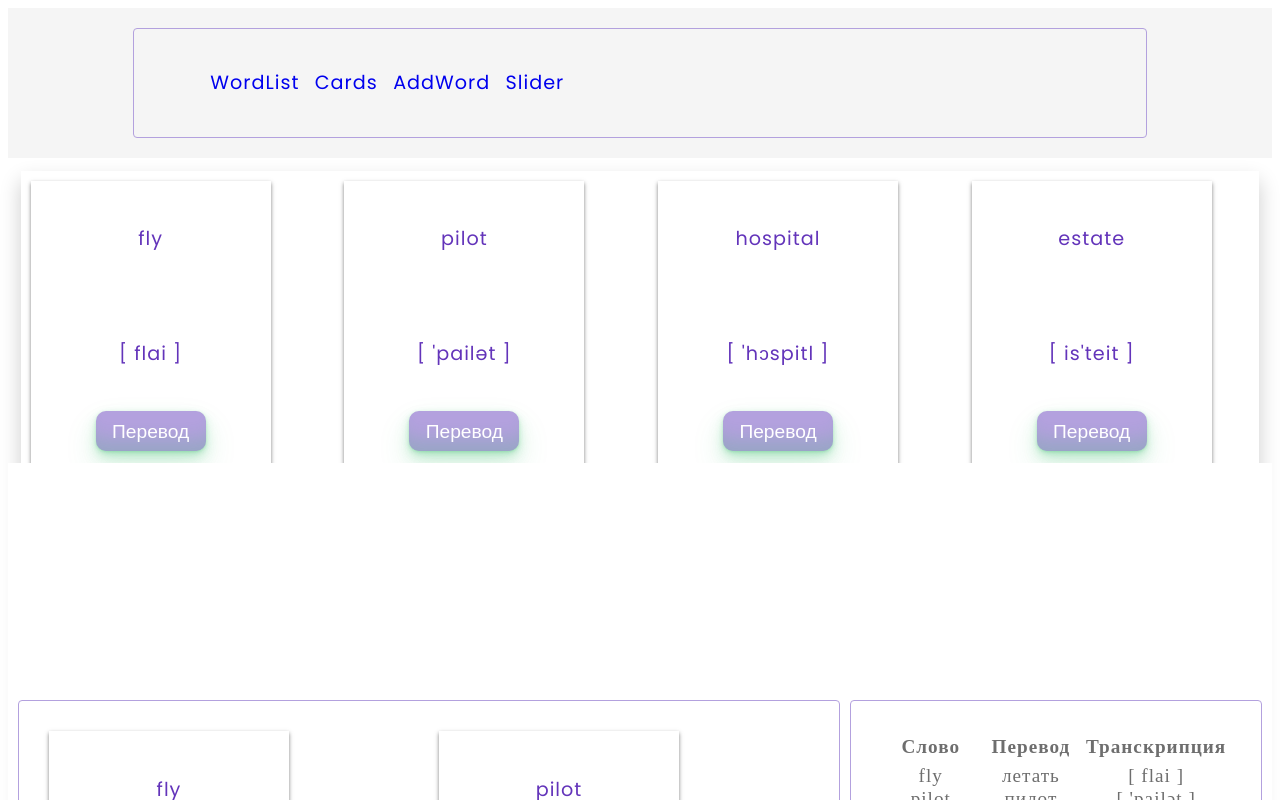
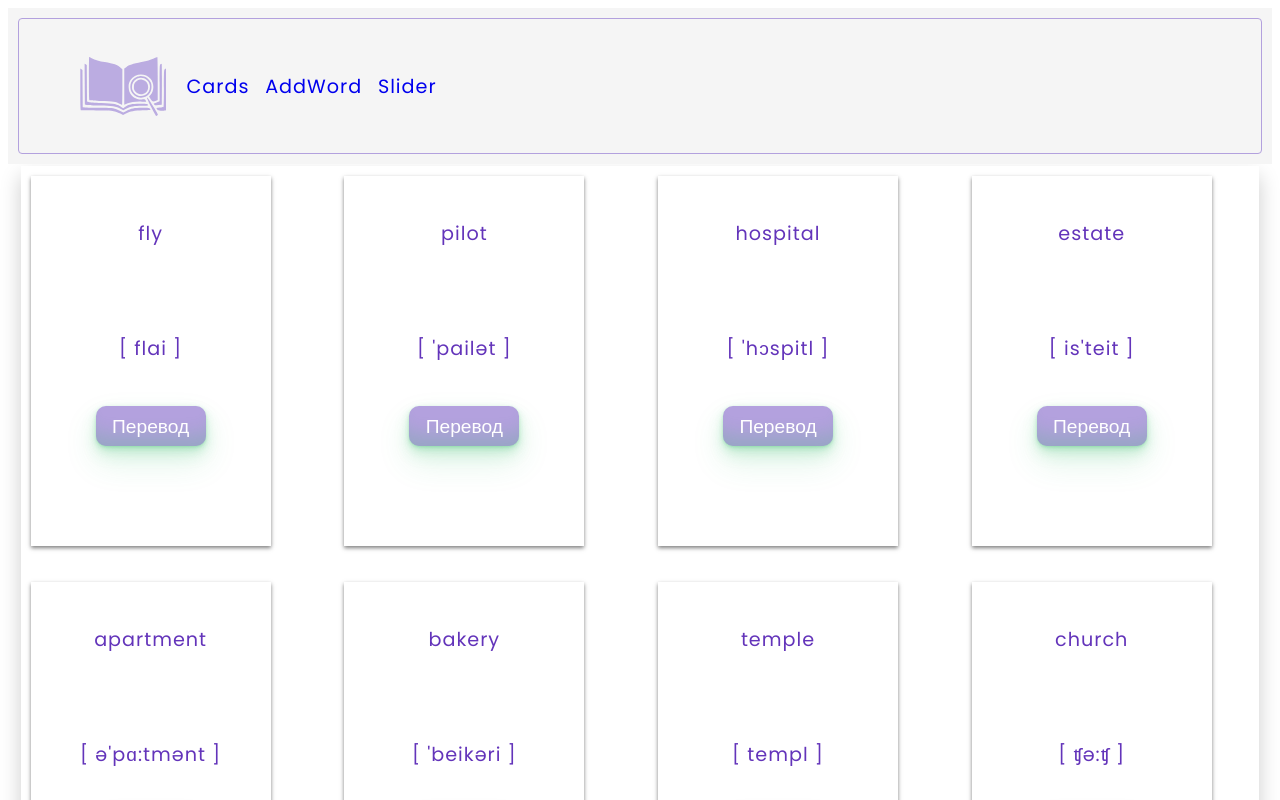
Before and after one commit to Oksanka848/LangCart, a React app in the folder langus/: page /Cards in a window 1280 px wide. Shown: the top 800 px of the page. Built offline with nearby package versions, Linux system fonts and the light colour scheme.

Commit message:
add header routs

```diff
--- a/langus/src/App.js
+++ /dev/null
@@ -1,22 +0,0 @@
-import Main from './components/Main/Main';
-import Header from './components/Header/Header';
-import Footer from './components/Footer/Footer';
-import './App.scss';
-
-export default function App() {
-  return (
-    <>
-      <div className='App'>
-        <header>
-          <Header />
-        </header>
-        <main>
-          <Main />
-        </main>
-        <footer>
-          <Footer />
-        </footer>
-      </div>
-    </>
-  );
-}
--- a/langus/src/components/Header/Header.jsx
+++ b/langus/src/components/Header/Header.jsx
@@ -1,29 +1,17 @@
 import React from 'react'
-import {
-  BrowserRouter as Router,
-
-  Routes,
-  Route,
-  Link
-} from "react-router-dom";
-import words from '../diction.json';
-import AddWordList from '../AddWord/AddWordList';
-import Cards from '../Cards/Cards';
+import { Link } from "react-router-dom";
 import style from './style.module.scss';
-import WordList from '../WordList/WordList';
-import Slider from '../Slider/Slider';
 
 export default function Header() {
   return (
     <>
-      <Router>
       <div className={style.header_container}>
         <div className={style.header_wrapp}>
           <div className={style.header_section}>
             <nav>
               <ul>
                 <li>
-                    <Link to="/WordList">WordList</Link>
+                  <Link to="/WordList"><span className={style.logo}></span></Link>
                 </li>
                 <li>
                   <Link to="/Cards">Cards</Link>
@@ -39,24 +27,6 @@ export default function Header() {
           </div>
         </div>
       </div>
-        <div className={style.container_wrap}>
-          <Routes>
-            <Route path="/Cards" element={
-              <div className={style.cardrow}>
-                {
-                  words.map((word) =>
-                    <Cards key={word.id} en={word.en} ru={word.ru} tr={word.tr}>
-                    </Cards>
-                  )
-                }
-              </div>
-            } />
-            <Route path="/WordList" element={<WordList />} />
-            <Route path="/AddWordList" element={<AddWordList />} />
-            <Route path="/Slider" element={<Slider />} />
-          </Routes>
-        </div>
-      </Router>
     </>
   );
 }
--- a/langus/src/components/Header/style.module.scss
+++ b/langus/src/components/Header/style.module.scss
@@ -1,7 +1,6 @@
 @import "../style.scss";
 
 .header_container {
-    padding: 0.5em 6em;
   top: 0;
   z-index: 10;
   background-color: rgb(245, 245, 245);
@@ -16,29 +15,33 @@
   align-items: center;
 }
 
-.header_section{
+.header_section {
   flex-basis: 350px;
   flex-grow: 1;
-    margin: 10px 10px;
+  margin: 10px;
   display: flex;
   align-items: center;
   justify-content: space-between;
-    padding: 2%;
   border: 1px solid $normal-purple-color;
   border-radius: 4px;
   color: $dark-orange-color;
   color: rgb(99, 52, 186);
 }
-.container_wrap {
-    place-content: start center;
-    margin: 1%;
+
+.logo {
   display: flex;
-    flex-direction: column;
-    box-shadow: 0 10px 20px rgba(0, 0, 0, 0.2);
+  height: 96px;
+  width: 96px;
+  background-size: 90%;
+  background-repeat: no-repeat;
+  background-position: center center;
+  background-image: url('mylogo.svg');
+
+  &:hover {
+    color: $dark-purple-color;
+    transform: scale(1.17);
+    transition: all 0.4s cubic-bezier(0.175, 0.885, 0, 1);
+    z-index: 10;
+    box-shadow: 0 13px 10px -7px rgba(245, 245, 245, 0.5);
   }
-
-.cardrow {
-    display: grid;
-    grid-template-columns: repeat(auto-fit, minmax(22%, 1fr));
-    grid-gap: 1rem;
 }
--- a/langus/src/components/Main/Main.jsx
+++ b/langus/src/components/Main/Main.jsx
@@ -2,15 +2,16 @@ import React from 'react';
 import words from '../diction.json';
 import Cards from '../Cards/Cards';
 import WordList from '../WordList/WordList';
-import AddWord from '../AddWord/AddWord';
+import AddWordList from '../AddWord/AddWordList';
 import Slider from '../Slider/Slider';
 import style from './style.module.scss';
-
+import { Routes, Route } from "react-router-dom";
 export default function Main() {
   return (
     <>
-      <div className={style.main}>
-        <section >
+      <div className={style.container_wrap}>
+                    <Routes>
+              <Route path="/Cards" element={
                 <div className={style.cardrow}>
                   {
                     words.map((word) =>
@@ -19,15 +20,11 @@ export default function Main() {
                     )
                   }
                 </div>
-        </section>
-        <section ><WordList /></section>
-        <section >
-          {
-            words.map((word) =>
-              <AddWord key={word.id} en={word.en} ru={word.ru} tr={word.tr}/>)
-          }</section>
-        <section>
-          <Slider /></section>
+              } />
+              <Route path="/WordList" element={<WordList />} />
+              <Route path="/AddWordList" element={<AddWordList />} />
+              <Route path="/Slider" element={<Slider />} />
+            </Routes>
             </div>
     </>
   )
--- a/langus/src/components/Main/style.module.scss
+++ b/langus/src/components/Main/style.module.scss
@@ -17,7 +17,6 @@ section {
   border: 1px solid $normal-purple-color;
   border-radius: 4px;
   color: $dark-purple-color;
-
 }
 
 .cardrow {
@@ -29,3 +28,16 @@ section {
   min-width: 780px;
   width: 100%;
 }
+.container_wrap {
+  place-content: start center;
+  margin: 1%;
+  display: flex;
+  flex-direction: column;
+  box-shadow: 0 10px 20px rgba(0, 0, 0, 0.2);
+}
+
+.cardrow {
+  display: grid;
+  grid-template-columns: repeat(auto-fit, minmax(22%, 1fr));
+  grid-gap: 1rem;
+}
--- a/langus/src/components/style.scss
+++ b/langus/src/components/style.scss
@@ -57,8 +57,14 @@ h4 {
 
 a {
   text-decoration: none;
+  &:hover {
+    color: $dark-purple-color;
+    transform: scale(1.17);
+    transition: all 0.4s cubic-bezier(0.175, 0.885, 0, 1);
+    z-index: 10;
+    box-shadow: 0px 13px 10px -7px rgba(245, 245, 245, 0.5);
+  }
 }
-
 
 i {
   font-size: $font-size-md;
--- a/langus/src/index.js
+++ b/langus/src/index.js
@@ -1,7 +1,7 @@
 import React from 'react';
 import ReactDOM from 'react-dom/client';
-import './App.scss';
-import App from './App';
+import './pages/app/App.scss';
+import App from './pages/app/App';
 
 const root = ReactDOM.createRoot(document.getElementById('root'));
 root.render(
--- /dev/null
+++ b/langus/src/pages/app/App.jsx
@@ -0,0 +1,24 @@
+//import Main from '../../components/Main/Main';
+import Header from '../../components/Header/Header';
+import Footer from '../../components/Footer/Footer';
+
+import { BrowserRouter as Router } from "react-router-dom";
+import Main from '../../components/Main/Main';
+
+export default function App() {
+  return (
+    <Router>
+      <div className='App'>
+        <header>
+          <Header />
+        </header>
+        <main>
+        <Main/>
+        </main>
+        <footer>
+          <Footer />
+        </footer>
+      </div>
+    </Router>
+  );
+}
--- a/langus/src/App.scss
+++ b/langus/src/pages/app/App.scss
@@ -8,16 +8,17 @@
     'footer footer';
   height: 100%;
   width: 100%;
-
   header {
     grid-area: header;
-
+    top: 0;
+    z-index: 10;
+    background-color: rgb(245, 245, 245);
+    position: sticky;
   }
 
   main {
     grid-area: main;
     background-color: rgb(255, 255, 255);
-
   }
 
   footer {
@@ -25,17 +26,17 @@
     background-color: rgb(245, 245, 245);
   }
 
-  ul {
+  nav {
     display: inline-flex;
-    align-items: flex-end;
+    flex-direction: column;
+    align-content: center;
+    ul {
+      display: inline-flex;
+      align-items: center;
+      li {
+        list-style: none;
+        margin-left: 5%;
+      }
+    }
   }
-  li {
-    list-style: none;
-    margin-left: 5%;
-    display: inline-flex;
-    flex-direction: row;
-    align-items: flex-end;
-    justify-items: space-between;
-  }
-
 }
```
Also changed, not shown: langus/src/components/Header/mylogo.svg (added), langus/src/components/logo.svg (added). Lines whose indentation alone changed are shown as unchanged.
